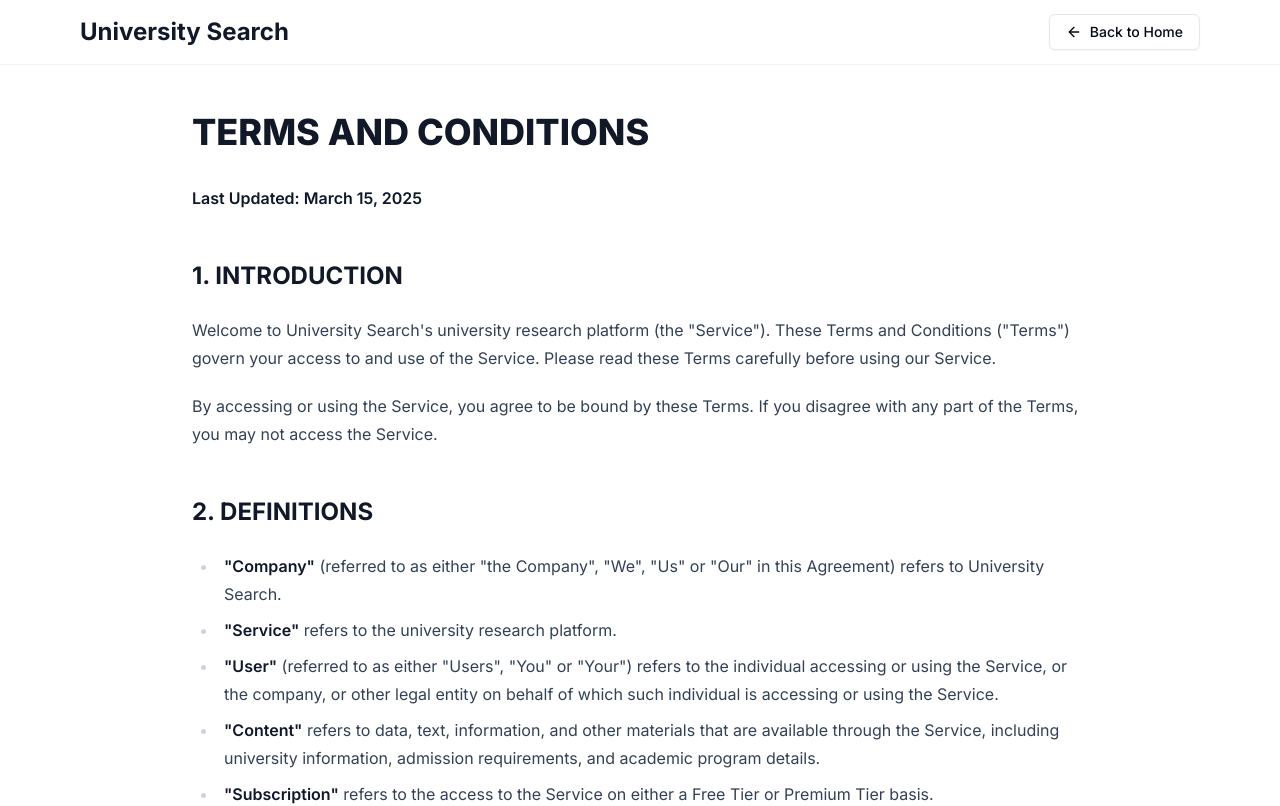
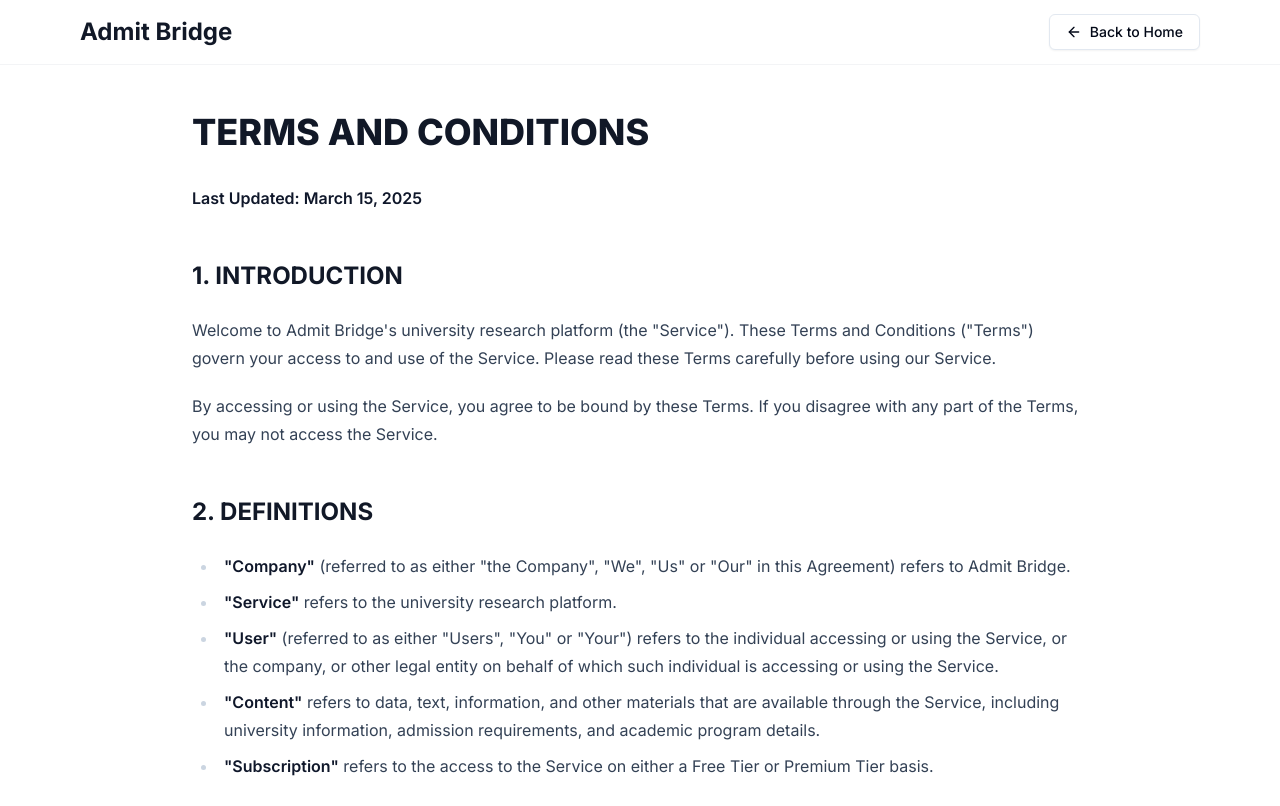
Before and after one commit to aman23ks/University-Tracker-Frontend, a Next.js app: page /terms in a window 1280 px wide. Shown: the top 806 px of the page. Built offline with nearby package versions, Linux system fonts and the light colour scheme; no server answers.

Commit message:
Changed product name to Admit Bridge

```diff
--- a/app/dashboard/user/page.tsx
+++ b/app/dashboard/user/page.tsx
@@ -199,7 +199,7 @@ export default function UserDashboard() {
         key: process.env.NEXT_PUBLIC_RAZORPAY_KEY_ID,
         amount: orderData.amount,
         currency: orderData.currency,
-        name: "UniTracker",
+        name: "Admit Bridge",
         description: "Premium Subscription",
         order_id: orderData.id,
         handler: async function(response: any) {
--- a/app/page.tsx
+++ b/app/page.tsx
@@ -10,7 +10,7 @@ export default function Home() {
       <nav className="fixed top-0 w-full bg-white/80 backdrop-blur-md z-50 border-b border-gray-100">
         <div className="max-w-6xl mx-auto px-4">
           <div className="flex justify-between h-16 items-center">
-            <span className="text-2xl font-bold text-[#111827]">University Search</span>
+            <span className="text-2xl font-bold text-[#111827]">Admit Bridge</span>
             <div className="flex items-center space-x-4">
               <Link href="/auth/login">
                 <Button variant="outline" className="hover:bg-gray-50">Sign In</Button>
@@ -196,7 +196,7 @@ export default function Home() {
       {/* Minimal Footer */}
       <footer className="py-8 px-4 border-t border-gray-100">
         <div className="max-w-6xl mx-auto flex justify-between items-center">
-          <span className="text-sm text-gray-600">&copy; 2025 University Search</span>
+          <span className="text-sm text-gray-600">&copy; 2025 Admit Bridge</span>
           <div className="flex space-x-6">
             <Link href="/privacy" className="text-sm text-gray-600 hover:text-[#111827]">
               Privacy
--- a/app/terms/page.tsx
+++ b/app/terms/page.tsx
@@ -11,7 +11,7 @@ export default function TermsPage() {
         <div className="max-w-6xl mx-auto px-4">
           <div className="flex justify-between h-16 items-center">
             <Link href="/">
-              <span className="text-2xl font-bold text-[#111827] cursor-pointer">University Search</span>
+              <span className="text-2xl font-bold text-[#111827] cursor-pointer">Admit Bridge</span>
             </Link>
             <div className="flex items-center space-x-4">
               <Link href="/">
@@ -32,12 +32,12 @@ export default function TermsPage() {
           <p className="text-gray-500"><strong>Last Updated: March 15, 2025</strong></p>
 
           <h2>1. INTRODUCTION</h2>
-          <p>Welcome to University Search's university research platform (the "Service"). These Terms and Conditions ("Terms") govern your access to and use of the Service. Please read these Terms carefully before using our Service.</p>
+          <p>Welcome to Admit Bridge's university research platform (the "Service"). These Terms and Conditions ("Terms") govern your access to and use of the Service. Please read these Terms carefully before using our Service.</p>
           <p>By accessing or using the Service, you agree to be bound by these Terms. If you disagree with any part of the Terms, you may not access the Service.</p>
 
           <h2>2. DEFINITIONS</h2>
           <ul>
-            <li><strong>"Company"</strong> (referred to as either "the Company", "We", "Us" or "Our" in this Agreement) refers to University Search.</li>
+            <li><strong>"Company"</strong> (referred to as either "the Company", "We", "Us" or "Our" in this Agreement) refers to Admit Bridge.</li>
             <li><strong>"Service"</strong> refers to the university research platform.</li>
             <li><strong>"User"</strong> (referred to as either "Users", "You" or "Your") refers to the individual accessing or using the Service, or the company, or other legal entity on behalf of which such individual is accessing or using the Service.</li>
             <li><strong>"Content"</strong> refers to data, text, information, and other materials that are available through the Service, including university information, admission requirements, and academic program details.</li>
@@ -89,7 +89,7 @@ export default function TermsPage() {
           </ul>
 
           <h3>5.3 Intellectual Property</h3>
-          <p>The Service and its original content, features, and functionality are and will remain the exclusive property of University Search and its licensors. The Service is protected by copyright, trademark, and other laws of both India and foreign countries. Our trademarks and trade dress may not be used in connection with any product or service without the prior written consent of University Search.</p>
+          <p>The Service and its original content, features, and functionality are and will remain the exclusive property of Admit Bridge and its licensors. The Service is protected by copyright, trademark, and other laws of both India and foreign countries. Our trademarks and trade dress may not be used in connection with any product or service without the prior written consent of Admit Bridge.</p>
 
           <h3>5.4 User Content</h3>
           <p>You retain any and all of your rights to any Content you submit, post, or display on or through the Service. By submitting, posting, or displaying Content on or through the Service, you grant us a worldwide, non-exclusive, royalty-free license to use, reproduce, modify, adapt, publish, translate, create derivative works from, distribute, and display such Content.</p>
@@ -99,13 +99,13 @@ export default function TermsPage() {
           <p>Users may customize their view of university data by adding, removing, or editing columns. Any customization is specific to your account and does not alter the data for other users.</p>
 
           <h2>7. LIMITATION OF LIABILITY</h2>
-          <p>To the maximum extent permitted by applicable law, in no event shall University Search, its affiliates, agents, directors, employees, suppliers, or licensors be liable for any indirect, punitive, incidental, special, consequential, or exemplary damages, including without limitation damages for loss of profits, goodwill, use, data, or other intangible losses, arising out of or relating to the use of, or inability to use, the Service.</p>
+          <p>To the maximum extent permitted by applicable law, in no event shall Admit Bridge, its affiliates, agents, directors, employees, suppliers, or licensors be liable for any indirect, punitive, incidental, special, consequential, or exemplary damages, including without limitation damages for loss of profits, goodwill, use, data, or other intangible losses, arising out of or relating to the use of, or inability to use, the Service.</p>
 
           <h2>8. DISCLAIMER</h2>
           <p>The Service is provided on an "AS IS" and "AS AVAILABLE" basis. The Company disclaims all warranties of any kind, whether express or implied, including but not limited to the implied warranties of merchantability, fitness for a particular purpose, and non-infringement. The Company does not warrant that the Service will function uninterrupted, secure, or available at any particular time or location, or that any errors or defects will be corrected.</p>
 
           <h2>9. INDEMNIFICATION</h2>
-          <p>You agree to defend, indemnify, and hold harmless University Search, its affiliates, licensors, and service providers, and its and their respective officers, directors, employees, contractors, agents, licensors, suppliers, successors, and assigns from and against any claims, liabilities, damages, judgments, awards, losses, costs, expenses, or fees (including reasonable attorneys' fees) arising out of or relating to your violation of these Terms or your use of the Service.</p>
+          <p>You agree to defend, indemnify, and hold harmless Admit Bridge, its affiliates, licensors, and service providers, and its and their respective officers, directors, employees, contractors, agents, licensors, suppliers, successors, and assigns from and against any claims, liabilities, damages, judgments, awards, losses, costs, expenses, or fees (including reasonable attorneys' fees) arising out of or relating to your violation of these Terms or your use of the Service.</p>
 
           <h2>10. GOVERNING LAW</h2>
           <p>These Terms shall be governed and construed in accordance with the laws of India, without regard to its conflict of law provisions. Our failure to enforce any right or provision of these Terms will not be considered a waiver of those rights.</p>
@@ -117,12 +117,12 @@ export default function TermsPage() {
           <p>If any provision of these Terms is held to be invalid or unenforceable by a court, the remaining provisions of these Terms will remain in effect.</p>
 
           <h2>13. ENTIRE AGREEMENT</h2>
-          <p>These Terms constitute the entire agreement between you and University Search regarding our Service, and supersede and replace any prior agreements we might have between us regarding the Service.</p>
+          <p>These Terms constitute the entire agreement between you and Admit Bridge regarding our Service, and supersede and replace any prior agreements we might have between us regarding the Service.</p>
 
           <h2>14. CONTACT US</h2>
           <p>If you have any questions about these Terms, please contact us at:</p>
           <ul>
-            <li>Email: legal@universitysearch.com</li>
+            <li>Email: amanshri23ks@gmail.com</li>
           </ul>
         </div>
       </div>
@@ -130,7 +130,7 @@ export default function TermsPage() {
       {/* Minimal Footer */}
       <footer className="py-8 px-4 border-t border-gray-100">
         <div className="max-w-6xl mx-auto flex justify-between items-center">
-          <span className="text-sm text-gray-600">&copy; 2025 University Search</span>
+          <span className="text-sm text-gray-600">&copy; 2025 Admit Bridge</span>
           <div className="flex space-x-6">
             <Link href="/privacy" className="text-sm text-gray-600 hover:text-[#111827]">
               Privacy
--- a/components/layout/mobile-nav.tsx
+++ b/components/layout/mobile-nav.tsx
@@ -64,7 +64,7 @@ export function MobileNav() {
             className="flex items-center"
             onClick={() => setOpen(false)}
           >
-            <span className="font-bold">UniTracker</span>
+            <span className="font-bold">Admit Bridge</span>
           </Link>
         </div>
         <div className="my-4 h-[calc(100vh-8rem)] pb-10 pl-6">
--- a/components/subscription/payment-form.tsx
+++ b/components/subscription/payment-form.tsx
@@ -47,7 +47,7 @@ export function PaymentForm() {
         key: process.env.NEXT_PUBLIC_RAZORPAY_KEY_ID,
         amount: orderData.amount,
         currency: orderData.currency,
-        name: 'UniTracker',
+        name: 'Admit Bridge',
         description: 'Premium Subscription',
         order_id: orderData.id,
         handler: async function (response: any) {
--- a/components/ui/PremiumDialog.tsx
+++ b/components/ui/PremiumDialog.tsx
@@ -49,7 +49,7 @@ export function PremiumDialog({ open, onOpenChange }: PremiumDialogProps) {
         key: process.env.NEXT_PUBLIC_RAZORPAY_KEY_ID,
         amount: orderData.amount,
         currency: orderData.currency,
-        name: 'UniTracker Premium',
+        name: 'Admit Bridge Premium',
         description: 'Premium Subscription',
         order_id: orderData.id,
         handler: async (response: any) => {
--- a/components/ui/Sidebar.tsx
+++ b/components/ui/Sidebar.tsx
@@ -107,7 +107,7 @@ export function Sidebar() {
           className="flex items-center gap-2 text-white mb-8"
         >
           <Table className="h-8 w-8" />
-          <span className="text-xl font-bold">UniTracker</span>
+          <span className="text-xl font-bold">Admit Bridge</span>
           {user?.is_admin && (
             <span className="text-xs bg-blue-500 px-2 py-1 rounded">Admin</span>
           )}
--- a/components/ui/SubscriptionDialog.tsx
+++ b/components/ui/SubscriptionDialog.tsx
@@ -45,7 +45,7 @@ export function SubscriptionDialog({ open, onOpenChange }: SubscriptionDialogPro
         key: process.env.NEXT_PUBLIC_RAZORPAY_KEY_ID,
         amount: orderData.amount,
         currency: orderData.currency,
-        name: "UniTracker",
+        name: "Admit Bridge",
         description: "Premium Subscription",
         order_id: orderData.order_id, // Use order_id from response
         prefill: {
--- a/lib/context/subscription-context.tsx
+++ b/lib/context/subscription-context.tsx
@@ -71,7 +71,7 @@ export function SubscriptionProvider({ children }: { children: React.ReactNode }
         key: process.env.NEXT_PUBLIC_RAZORPAY_KEY_ID,
         amount: orderData.amount,
         currency: orderData.currency,
-        name: 'UniTracker Premium',
+        name: 'Admit Bridge Premium',
         description: 'Premium Subscription',
         order_id: orderData.id,
         handler: async (response: any) => {
```
